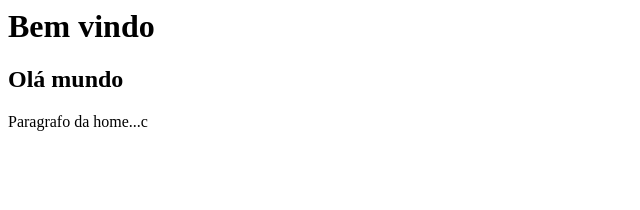
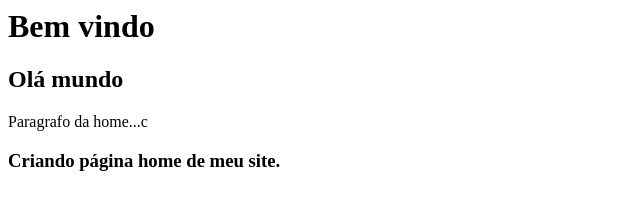
Before and after one commit to Zimbredu/aprendendo-git, a website: page index.html in a window 1280 px wide. Shown: the whole page, without its empty margins (0-640 px from the left). Drawn offline with Linux system fonts and the light colour scheme.

Commit message:
criando a pagina home

```diff
--- a/index.html
+++ b/index.html
@@ -2,6 +2,8 @@
 <h2>Olá mundo</h2>
 <p>Paragrafo da home...c</p>
 
+<h3>Criando página home de meu site.</h3>
+
 
 <!-- * git init -->
 <!--  -->
```
